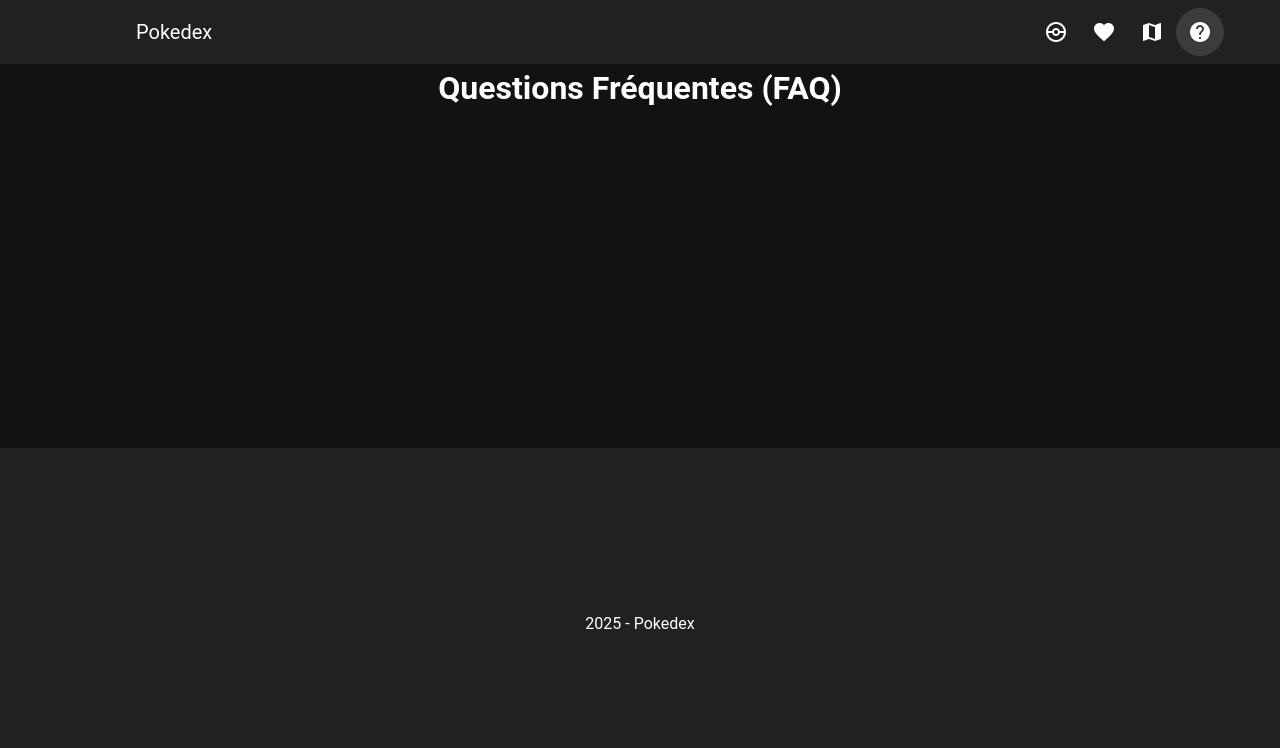
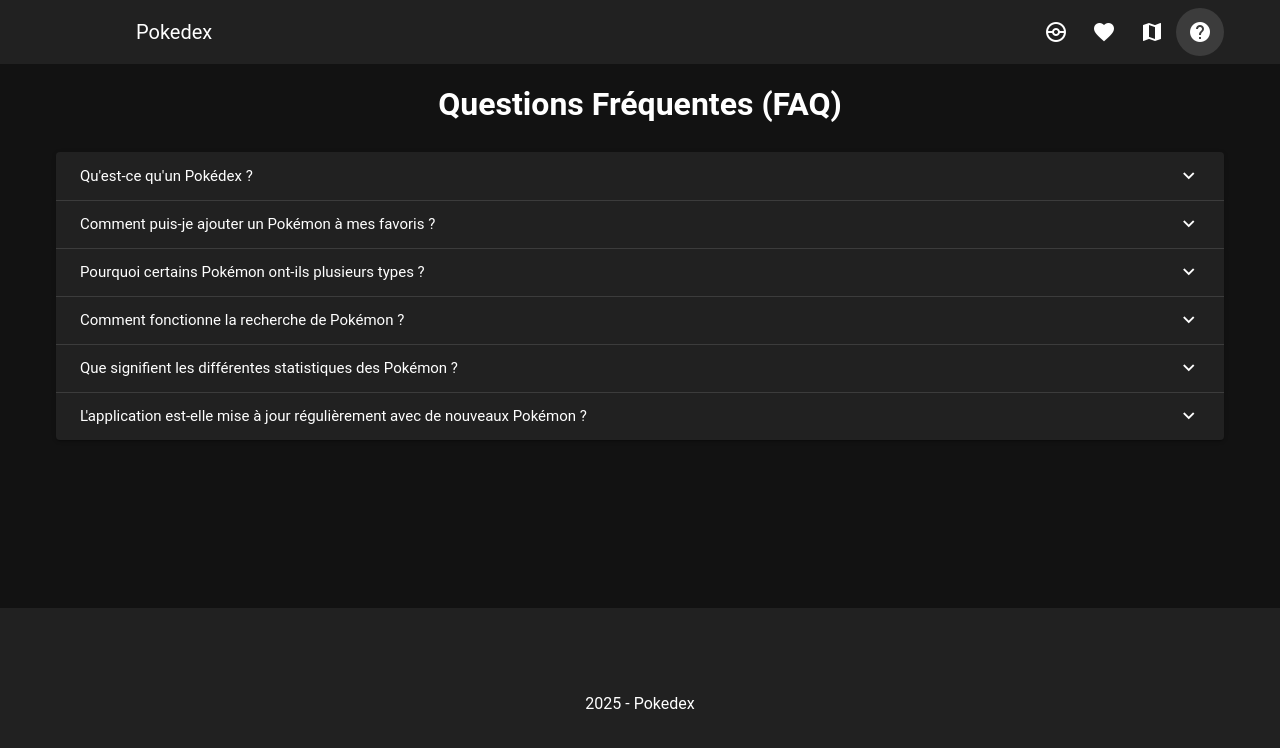
Before and after one commit to divtec-cejef/test-pokedex-vuetify-ThomasTirole, a Vue app: page /FAQ in a window 1280 px wide. Shown: the top 748 px of the page. Built offline with nearby package versions, Linux system fonts and the light colour scheme.

Commit message:
[feat]: ajout FAQ

```diff
--- a/src/pages/FAQ.vue
+++ b/src/pages/FAQ.vue
@@ -1,11 +1,43 @@
 <script setup lang="ts">
-
+  import { ref } from 'vue'
+  const faq = ref([
+    {
+      question: "Qu'est-ce qu'un Pokédex ?",
+      answer: 'Un Pokédex est un dispositif électronique qui répertorie et fournit des informations sur les différentes espèces de Pokémon. Notre application est une version numérique de cet outil.',
+    },
+    {
+      question: 'Comment puis-je ajouter un Pokémon à mes favoris ?',
+      answer: "Pour ajouter un Pokémon à vos favoris, cliquez simplement sur l'icône en forme de cœur sur la carte du Pokémon. L'icône deviendra rouge pour indiquer que le Pokémon est maintenant dans vos favoris.",
+    },
+    {
+      question: 'Pourquoi certains Pokémon ont-ils plusieurs types ?',
+      answer: 'Certains Pokémon possèdent des caractéristiques de plusieurs types, ce qui se reflète dans leurs capacités et leurs faiblesses. Par exemple, Charizard est à la fois de type Feu et Vol.',
+    },
+    {
+      question: 'Comment fonctionne la recherche de Pokémon ?',
+      answer: 'Vous pouvez rechercher des Pokémon en tapant leur nom dans la barre de recherche. La liste se mettra à jour automatiquement pour afficher les Pokémon dont le nom correspond à votre recherche.',
+    },
+    {
+      question: 'Que signifient les différentes statistiques des Pokémon ?',
+      answer: "Les statistiques comme HP, Attaque, Défense et Vitesse représentent les capacités de base d'un Pokémon. HP représente les points de vie, Attaque la puissance offensive, Défense la résistance aux attaques, et Vitesse détermine l'ordre d'action en combat.",
+    },
+    {
+      question: "L'application est-elle mise à jour régulièrement avec de nouveaux Pokémon ?",
+      answer: "Oui, nous nous efforçons de maintenir notre base de données à jour avec les derniers Pokémon découverts. Cependant, la fréquence des mises à jour peut varier en fonction des nouvelles sorties de jeux et d'informations officielles.",
+    },
+  ])
 </script>
 
 <template>
-  <h1 class="mb-6 text-center">
-    Questions Fréquentes (FAQ)
-  </h1>
+  <v-container>
+    <h1 class="mb-6 text-center">
+      Questions Fréquentes (FAQ)
+    </h1>
+    <v-expansion-panels>
+      <v-expansion-panel v-for="el in faq" :key="el.question" :text="el.answer" :title="el.question" />
+    </v-expansion-panels>
+  </v-container>
+
 </template>
 
 <style scoped>
```
